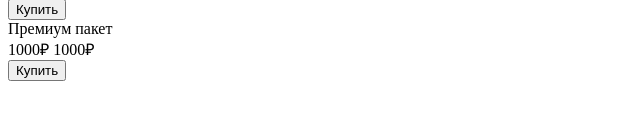
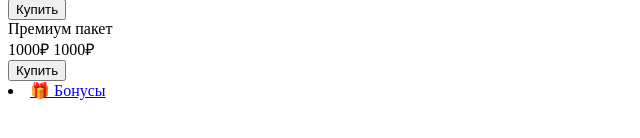
Before and after one commit to vladoser11-byte/BloodyBatterfly-CSSv34-, a plain HTML site: page index.htm in a window 1280 px wide. Shown: the part 518-656 px from the top of the page, without its empty margins (0-640 px from the left). Drawn offline with Linux system fonts and the light colour scheme.

Commit message:
Update index.htm

```diff
--- a/index.htm
+++ b/index.htm
@@ -97,3 +97,4 @@
                     </div>
                 </div>
             </section>
+<li><a href="#" class="nav-link" data-page="bonus">🎁 Бонусы</a></li>
```
